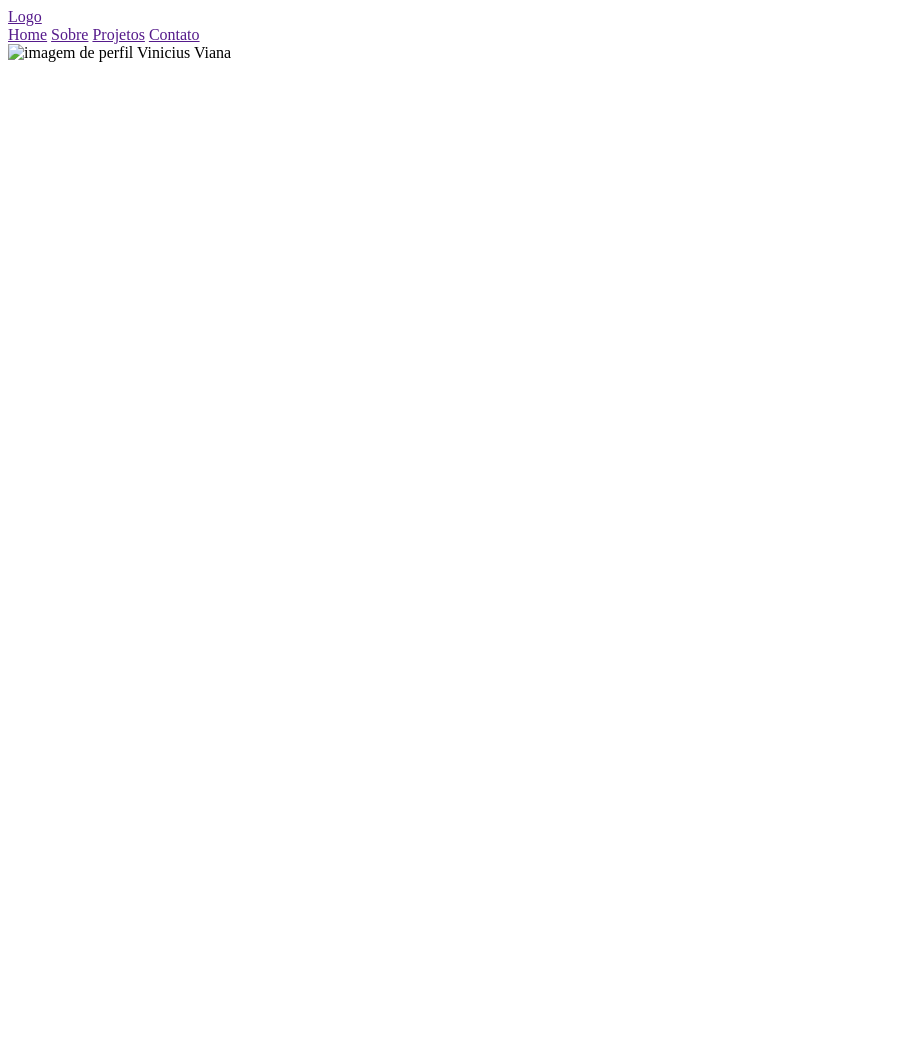
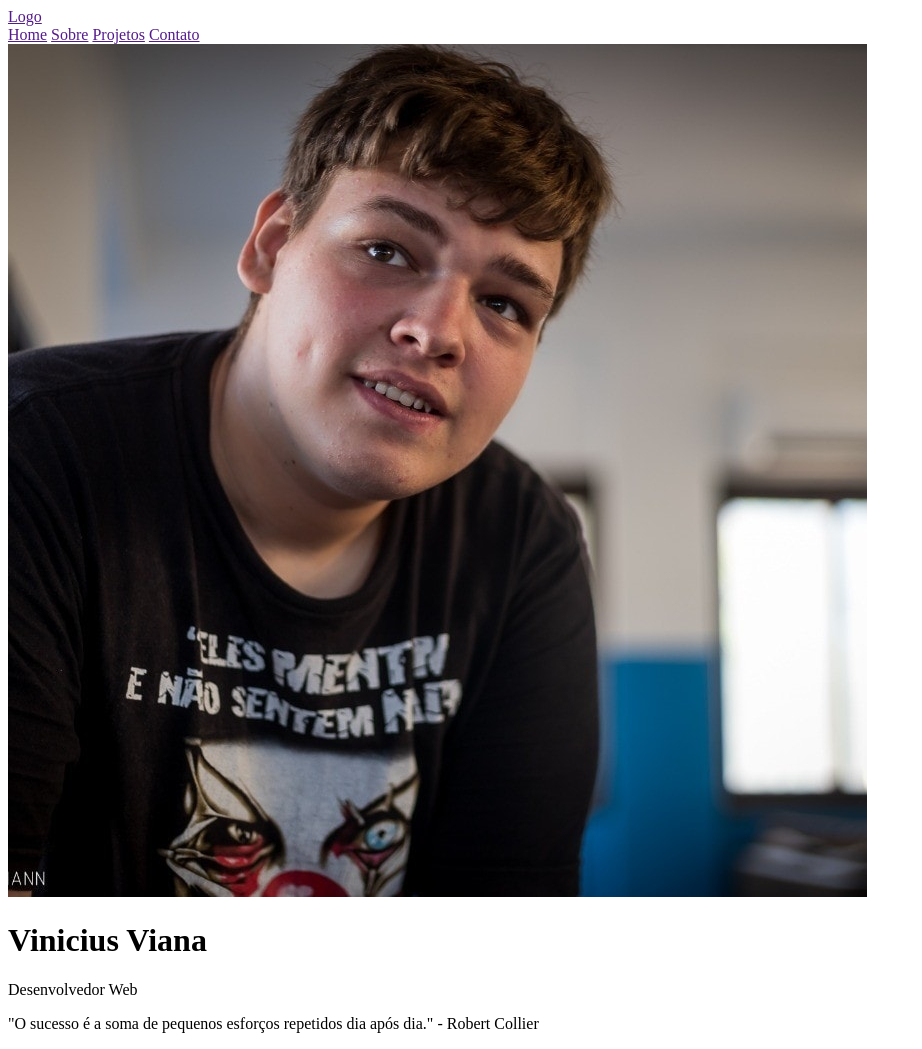
Before and after one commit to viniciusgabrielviana/portfolio, a plain HTML site: page index.html in a window 1280 px wide. Shown: the whole page, without its empty margins (0-922 px from the left). Before the commit the page ends 800 px from the top, so only its background shows below. Drawn offline with Linux system fonts and the light colour scheme.

Commit message:
adição de imagem e produção do header HTML

```diff
--- a/index.html
+++ b/index.html
@@ -14,7 +14,10 @@
             <a href="">Projetos</a>
             <a href="">Contato</a>
         </nav>
-        <img src="" alt="imagem de perfil Vinicius Viana">
+        <img src="imagens/perfil.jpg" alt="imagem de perfil Vinicius Viana">
+        <h1>Vinicius Viana</h1>
+        <p>Desenvolvedor Web</p>
+        <p>"O sucesso é a soma de pequenos esforços repetidos dia após dia." - Robert Collier</p>
     </header>
     <main>
 
```
Also changed, not shown: imagens/perfil.jpg (added).
